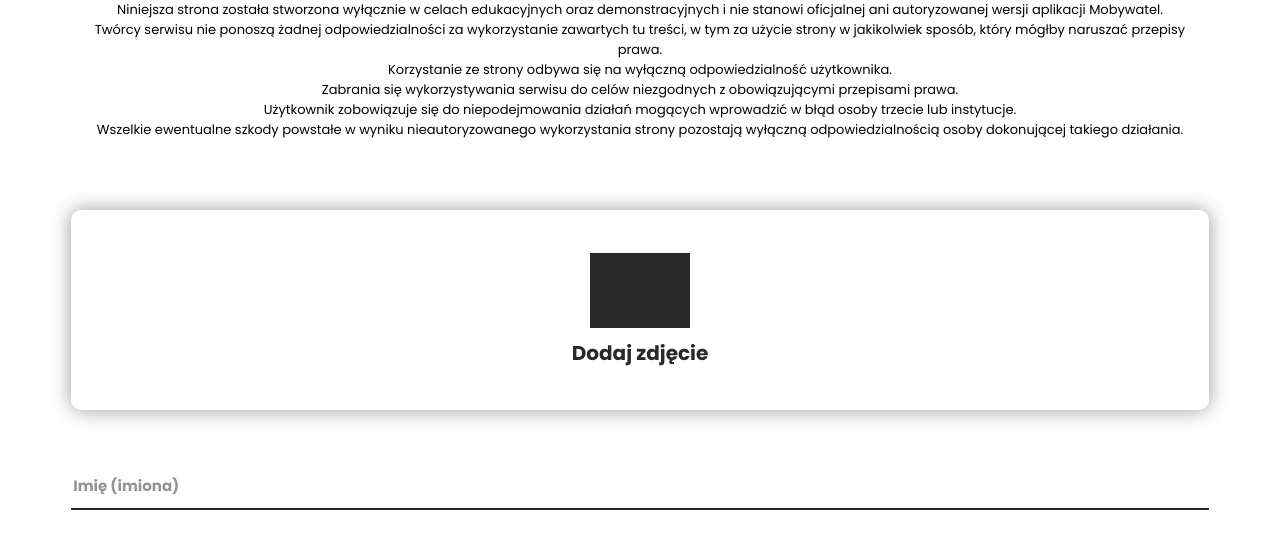
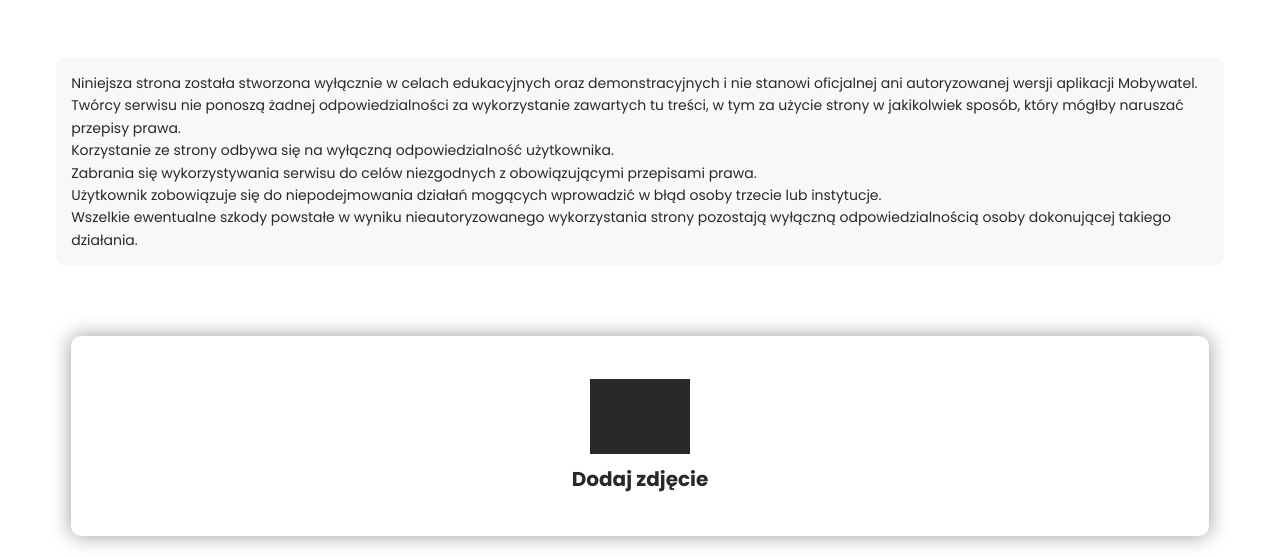
Before and after one commit to pedalySaSpoko32/pedalySaSpoko32.github.io, a plain HTML site: page index.html in a window 1280 px wide. Shown: the part 243-800 px from the top of the page. Drawn offline with Linux system fonts and the light colour scheme.

Commit message:
Update index.css

```diff
--- a/assets/index.css
+++ b/assets/index.css
@@ -7,14 +7,18 @@
 
 /**Styling**/
 
-.warning{
+.warning {
     width: 90%;
-    text-align: center;
-    margin-left: auto;
-    margin-right: auto;
-    margin-bottom: 70px;
-    font-size: 13px;
+    text-align: left;
+    margin: 70px auto;
+    font-size: 14px;
+    line-height: 1.6;
+    color: var(--main-color);
+    background-color: #f8f8f8;
+    padding: 15px;
+    border-radius: 10px;
 }
+
 
 .inner_grid{
     position: absolute;
```
